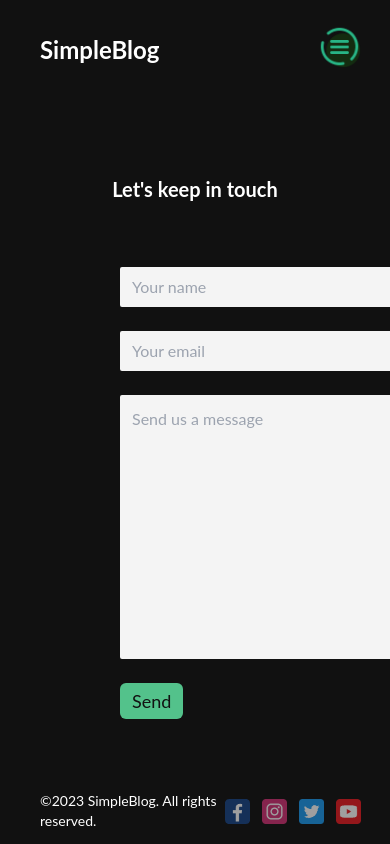
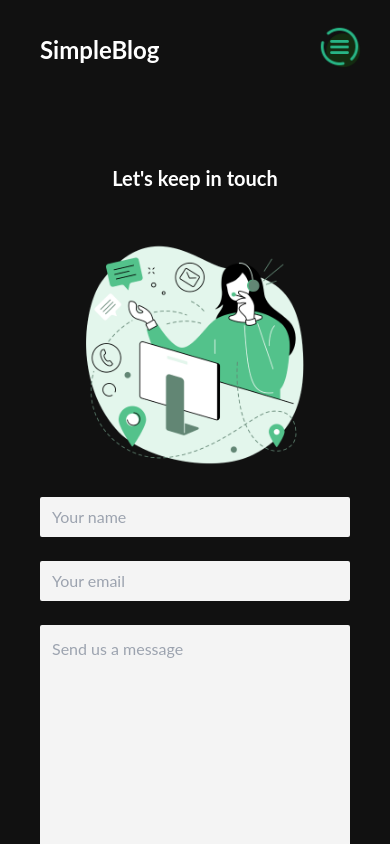
Before and after one commit to bojan09/next-js-blog, a Next.js app: page /contact in a window 390 px wide. Shown: the top 844 px of the page. Built offline with nearby package versions, Linux system fonts and the light colour scheme.

Commit message:
Mobile updates in Contact page

```diff
--- a/src/app/contact/page.jsx
+++ b/src/app/contact/page.jsx
@@ -10,8 +10,8 @@ const Contact = () => {
       <h1 className="text-xl md:text-6xl font-bold my-[4rem] text-center">
         Let's keep in touch
       </h1>
-      <div className="flex justify-evenly gap-20 my-12">
-        <div className="relative w-[400px] h-[400px]">
+      <div className="flex md:justify-evenly xs:flex-col md:flex-row md:gap-20 md:my-12">
+        <div className="relative md:w-[400px] md:h-[400px] xs:w-[225px] xs:h-[225px] xs:mx-auto xs:mb-4 md:m-0">
           <Image
             src="/contact.png"
             alt="contact_img"
@@ -20,7 +20,7 @@ const Contact = () => {
           />
         </div>
         <div>
-          <form className="flex flex-col gap-6">
+          <form className="flex flex-col gap-6 xs:mx-auto xs:mb-4 md:m-0">
             <input
               type="text"
               placeholder="Your name"
```
